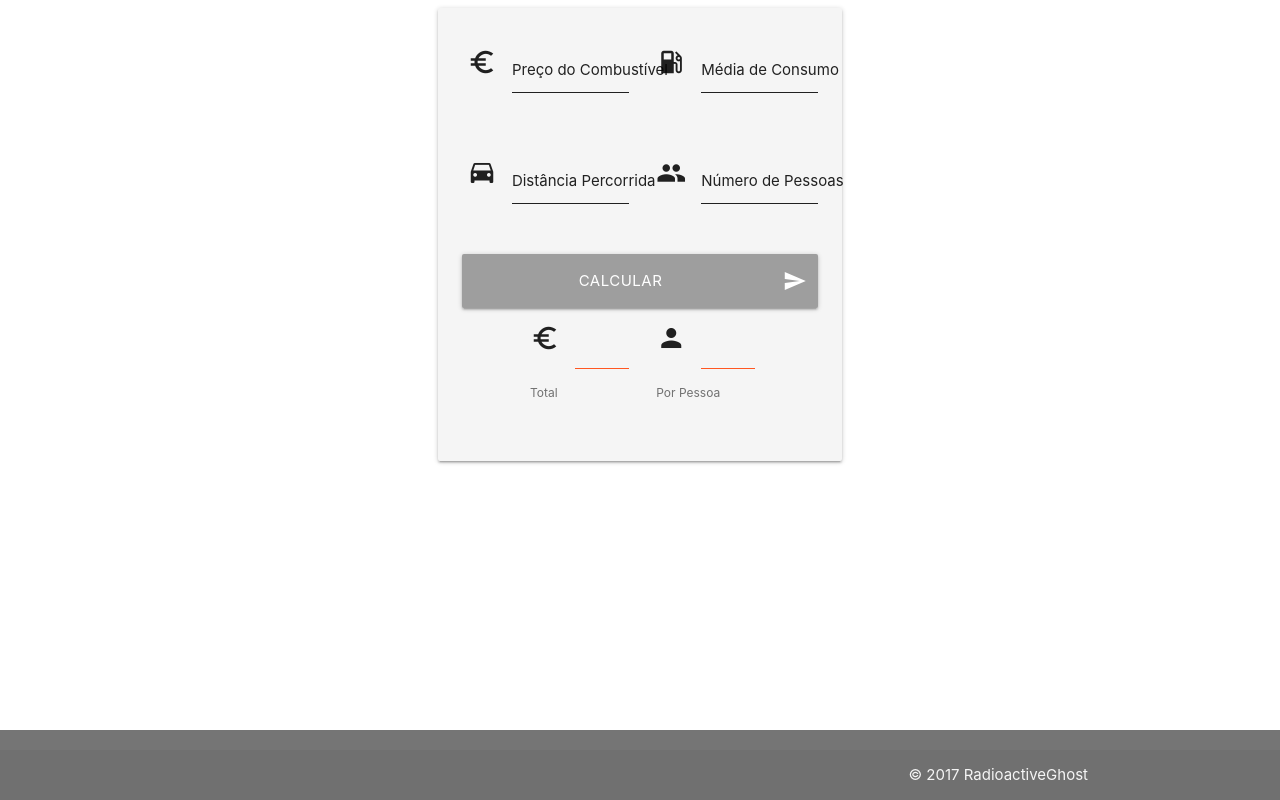
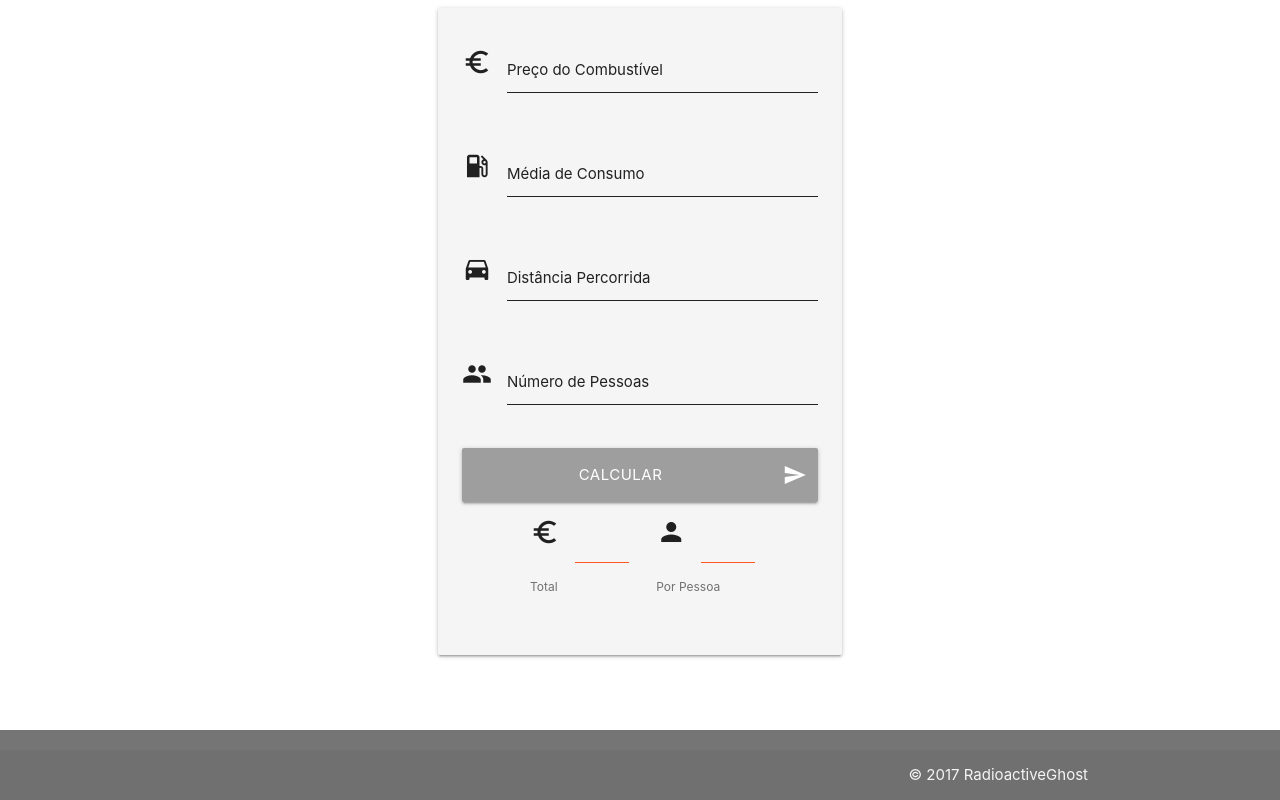
Before and after one commit to RadioactiveGhost/radioactiveghost.github.io, a plain HTML site: page RS/gota/index.html in a window 1280 px wide. Drawn offline with nearby package versions, Linux system fonts and the light colour scheme.

Commit message:
Final Fix

```diff
--- a/RS/gota/index.html
+++ b/RS/gota/index.html
@@ -47,16 +47,18 @@
           <div class="card-content">
 
             <div class="row">
-              <div class="col s6">
-                <div class="input-field inline">
+              <div class="col s12">
+                <div class="input-field">
                   <i class="material-icons prefix">euro_symbol</i>
                   <input id="priceperlitre" type="number" class="validate">
                   <label for="priceperlitre">Preço do Combustível</label>
                 </div>
               </div>
+            </div>
 
-              <div class="col s6">
-                <div class="input-field inline">
+            <div class="row">
+              <div class="col s12">
+                <div class="input-field">
                   <i class="material-icons prefix">local_gas_station</i>
                   <input id="averageconsumption" type="number" class="validate">
                   <label for="averageconsumption">Média de Consumo</label>
@@ -65,16 +67,18 @@
             </div>
 
             <div class="row">
-              <div class="col s6">
-                <div class="input-field inline">
+              <div class="col s12">
+                <div class="input-field">
                   <i class="material-icons prefix">drive_eta</i>
                   <input id="travelleddistance" type="number" class="validate">
                   <label for="travelleddistance">Distância Percorrida</label>
                 </div>
               </div>
+            </div>
+            <div class="row">
 
-              <div class="col s6">
-                <div class="input-field inline">
+              <div class="col s12">
+                <div class="input-field">
                   <i class="material-icons prefix">group</i>
                   <input id="pricebyperson" type="number" class="validate">
                   <label for="pricebyperson">Número de Pessoas</label>
```
